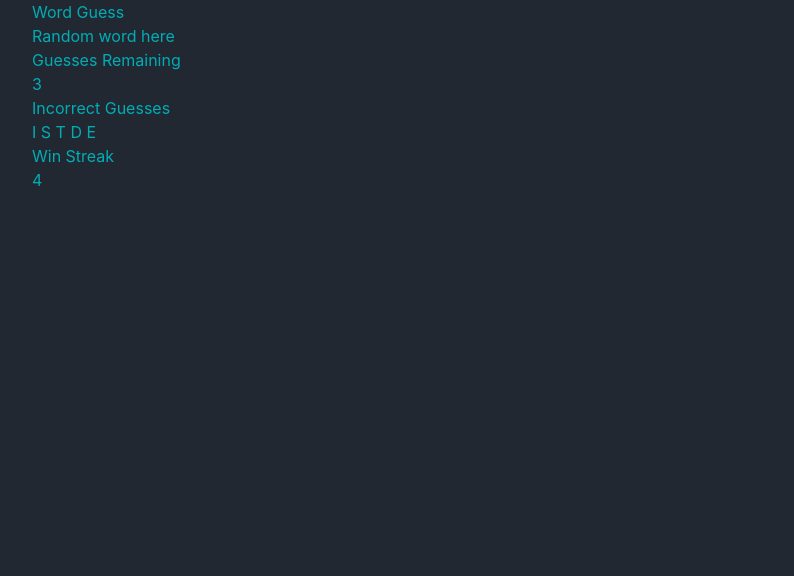
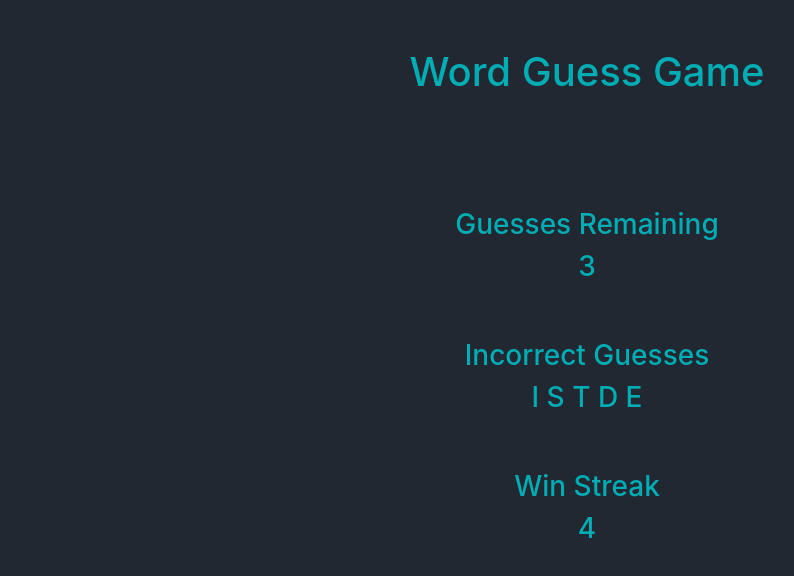
Before and after one commit to novakjason/Word-Guess-Game, a plain HTML site: page index.html in a window 1280 px wide. Shown: the whole page, without its empty margins (53-847 px from the left). Drawn offline with nearby package versions, Linux system fonts and the light colour scheme.

Commit message:
Updated DOM with bootstrap classes for margin and padding spacing, along with centering text.

```diff
--- a/index.html
+++ b/index.html
@@ -2,66 +2,77 @@
 <html lang="en">
 
 <head>
+
     <meta charset="UTF-8">
     <meta name="viewport" content="width=device-width, initial-scale=1.0">
     <meta http-equiv="X-UA-Compatible" content="ie=edge">
+
     <title>Word Guess Game</title>
-    <script src="assets/javascript/game.js"></script>
+
     <link rel="stylesheet" type="text/css" href="assets/css/reset.css">
     <link rel="stylesheet" href="https://stackpath.bootstrapcdn.com/bootstrap/4.3.1/css/bootstrap.min.css"
         integrity="sha384-ggOyR0iXCbMQv3Xipma34MD+dH/1fQ784/j6cY/iJTQUOhcWr7x9JvoRxT2MZw1T" crossorigin="anonymous">
     <link rel="stylesheet" type="text/css" href="assets/css/style.css">
+
 </head>
 
 <body class="d-flex flex-column h-100">
 
-    <div class="container">
-        <div class="row">
-            <div class="col">
-                Word Guess
+    <div class="container text-center">
+
+        <div class="row p-5">
+            <h1 class="col-md">
+                Word Guess Game
+            </h1>
+        </div>
+
+        <div class="row p-3">
+            <div class="col-md">
+                <h1 id="random-blank-word"></h1>
             </div>
         </div>
+
+        <div class="row mt-3">
+            <h3 class="col-md">
+                Guesses Remaining
+            </h3>
+        </div>
+
         <div class="row">
-            <div class="col">
-                <div class="random-blank-word">Random word here</div>
-            </div>
+            <h3 class="col-md">
+                3
+            </h3>
         </div>
+
+        <div class="row mt-5">
+            <h3 class="col-md">
+                Incorrect Guesses
+            </h3>
+        </div>
+
         <div class="row">
-            <div class="col">
-                Guesses Remaining
-            </div>
+            <h3 class="col-md">
+                I S T D E
+            </h3>
         </div>
+
+        <div class="row mt-5">
+            <h3 class="col-md">
+                Win Streak
+            </h3>
+        </div>
+
         <div class="row">
-            <div class="col">
-                3
-            </div>
-        </div>
-        <div class="row">
-            <div class="col">
-                Incorrect Guesses
-            </div>
-        </div>
-        <div class="row">
-            <div class="col">
-                I S T D E
-            </div>
-        </div>
-        <div class="row">
-            <div class="col">
-                Win Streak
-            </div>
-        </div>
-        <div class="row">
-            <div class="col">
+            <h3 class="col-md">
                 4
-            </div>
+            </h3>
         </div>
 
 
 
     </div>
 
-
+    <script src="assets/javascript/game.js"></script>
 
 </body>
 
```
